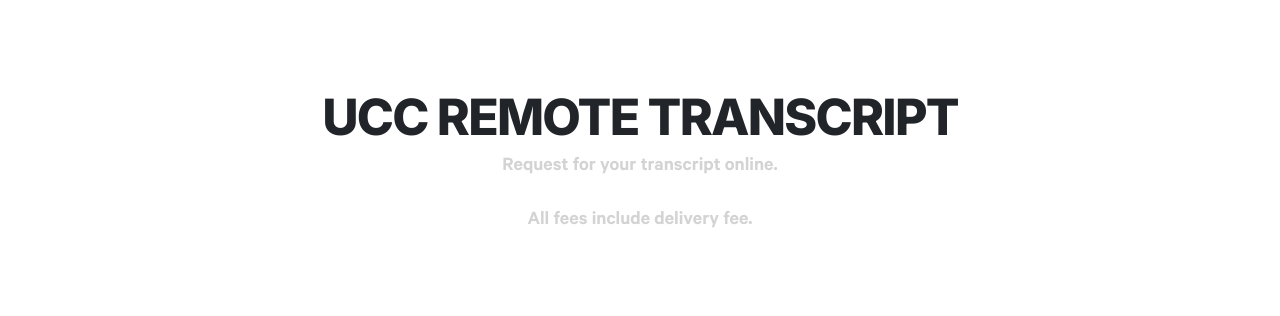
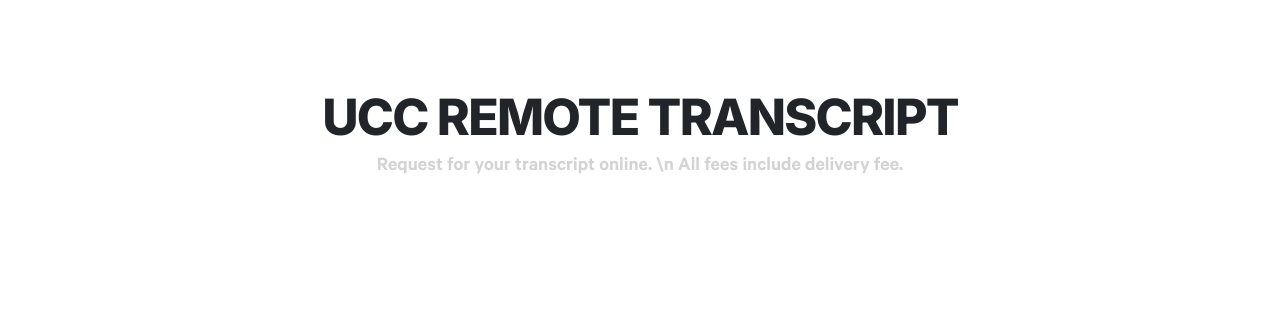
Before and after one commit to champ3oy/love-cc, a plain HTML site: page index.html in a window 1280 px wide. Shown: the top 316 px of the page. Drawn offline with Linux system fonts and the light colour scheme; a web font is replaced by a local one.

Commit message:
added tagline 2

```diff
--- a/index.html
+++ b/index.html
@@ -37,21 +37,9 @@
             width: 100%;
           "
         >
-          Request for your transcript online.
+          Request for your transcript online. \n All fees include delivery fee.
         </h5>
-        <h5
-          style="
-            color: lightgray;
-            margin-bottom: 30px;
-            font-weight: 400;
-            font-size: 20px;
-            width: 40%;
-            text-align: center;
-            width: 100%;
-          "
-        >
-         All fees include delivery fee.
-        </h5>
+
       </div>
     </div>
     <div class="main">
```
